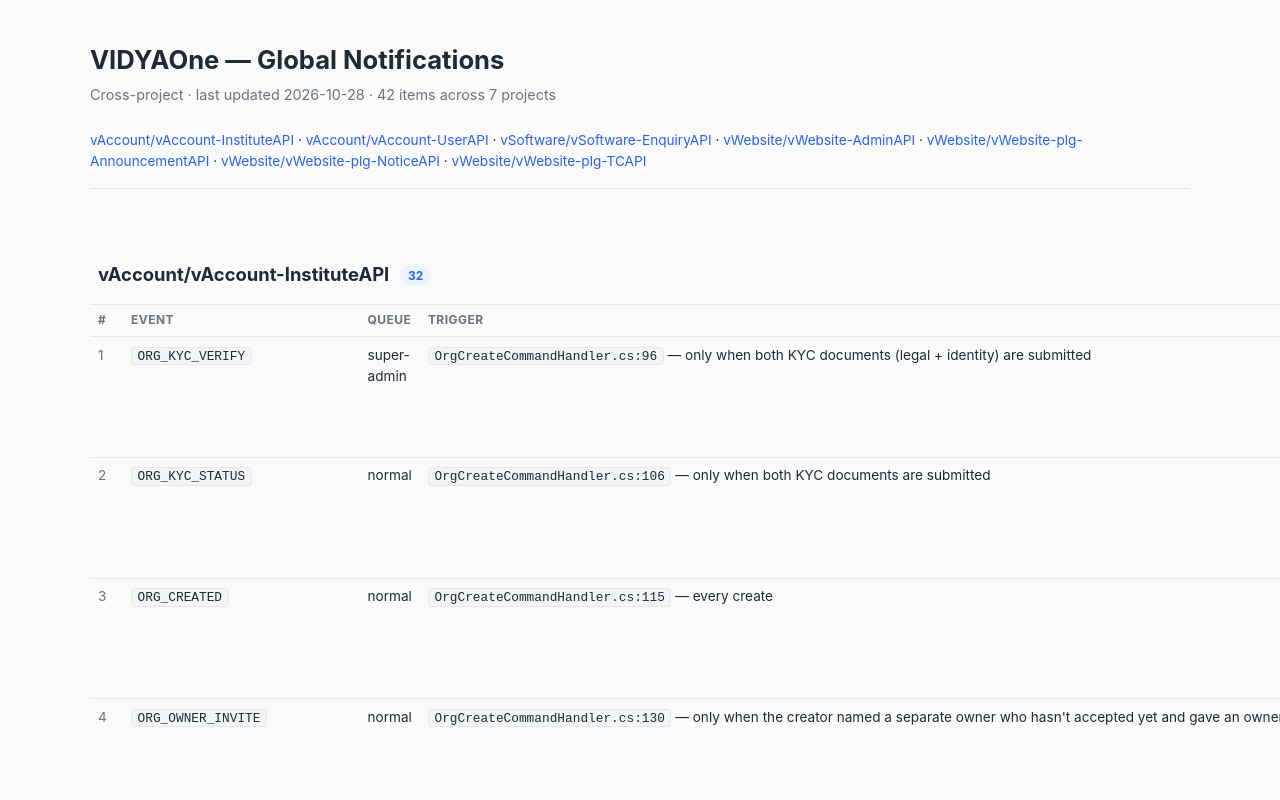
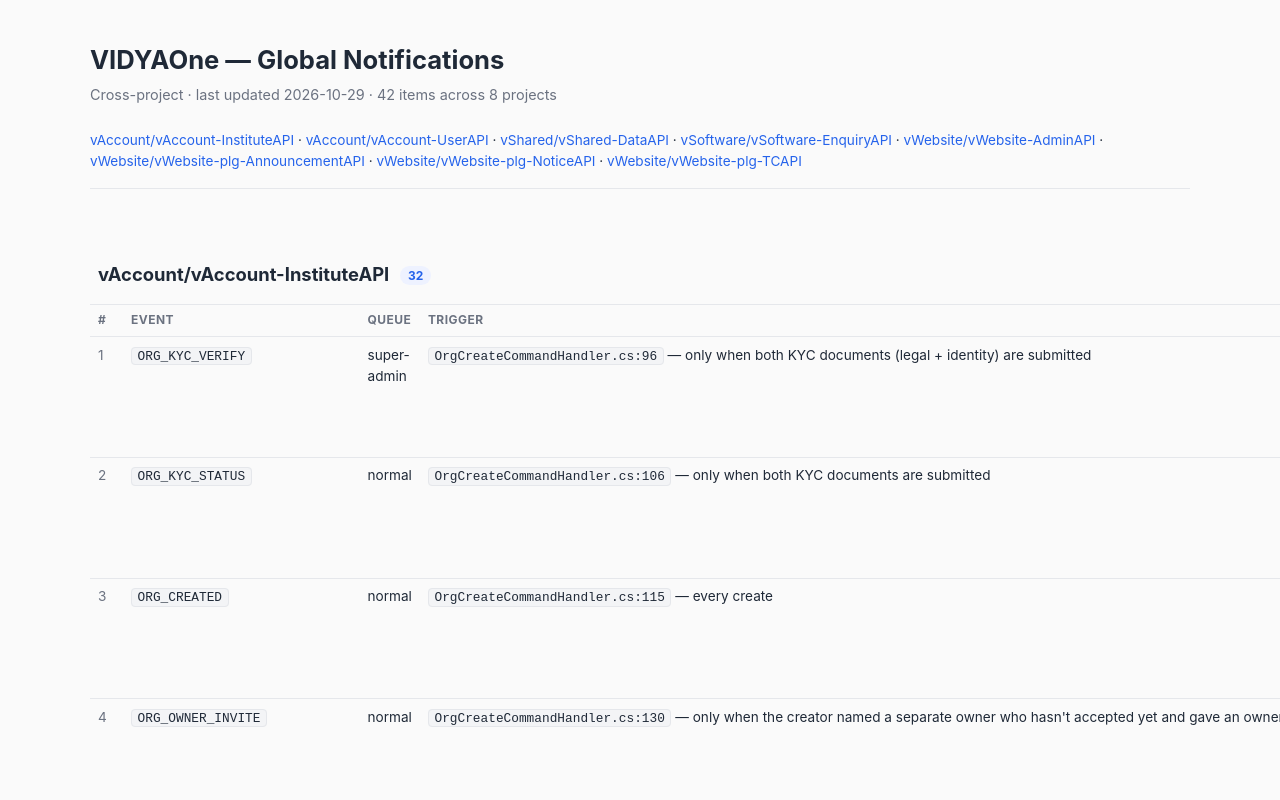
Before and after one commit to vidyaone/vone-docs, a plain HTML site: page global-notifications.html in a window 1280 px wide. Shown: the top 800 px of the page. Drawn offline with Linux system fonts and the light colour scheme.

Commit message:
Update global-notifications.html

```diff
--- a/global-notifications.html
+++ b/global-notifications.html
@@ -36,8 +36,8 @@
 <body>
 <div class="wrap">
   <h1>VIDYAOne — Global Notifications</h1>
-  <div class="meta">Cross-project · last updated 2026-10-28 · 42 items across 7 projects</div>
-  <div class="nav"><a href="#vAccount/vAccount-InstituteAPI">vAccount/vAccount-InstituteAPI</a> · <a href="#vAccount/vAccount-UserAPI">vAccount/vAccount-UserAPI</a> · <a href="#vSoftware/vSoftware-EnquiryAPI">vSoftware/vSoftware-EnquiryAPI</a> · <a href="#vWebsite/vWebsite-AdminAPI">vWebsite/vWebsite-AdminAPI</a> · <a href="#vWebsite/vWebsite-plg-AnnouncementAPI">vWebsite/vWebsite-plg-AnnouncementAPI</a> · <a href="#vWebsite/vWebsite-plg-NoticeAPI">vWebsite/vWebsite-plg-NoticeAPI</a> · <a href="#vWebsite/vWebsite-plg-TCAPI">vWebsite/vWebsite-plg-TCAPI</a></div>
+  <div class="meta">Cross-project · last updated 2026-10-29 · 42 items across 8 projects</div>
+  <div class="nav"><a href="#vAccount/vAccount-InstituteAPI">vAccount/vAccount-InstituteAPI</a> · <a href="#vAccount/vAccount-UserAPI">vAccount/vAccount-UserAPI</a> · <a href="#vShared/vShared-DataAPI">vShared/vShared-DataAPI</a> · <a href="#vSoftware/vSoftware-EnquiryAPI">vSoftware/vSoftware-EnquiryAPI</a> · <a href="#vWebsite/vWebsite-AdminAPI">vWebsite/vWebsite-AdminAPI</a> · <a href="#vWebsite/vWebsite-plg-AnnouncementAPI">vWebsite/vWebsite-plg-AnnouncementAPI</a> · <a href="#vWebsite/vWebsite-plg-NoticeAPI">vWebsite/vWebsite-plg-NoticeAPI</a> · <a href="#vWebsite/vWebsite-plg-TCAPI">vWebsite/vWebsite-plg-TCAPI</a></div>
   <table>
     <tr class="proj"><td colspan="6"><h2 id="vAccount/vAccount-InstituteAPI">vAccount/vAccount-InstituteAPI <span class="badge">32</span></h2></td></tr>
     <tr class="head"><th>#</th><th>Event</th><th>Queue</th><th>Trigger</th><th>Payload</th><th>Recipients</th></tr>
@@ -76,6 +76,8 @@
     <tr class="proj"><td colspan="6"><h2 id="vAccount/vAccount-UserAPI">vAccount/vAccount-UserAPI <span class="badge">1</span></h2></td></tr>
     <tr class="head"><th>#</th><th>Event</th><th>Queue</th><th>Trigger</th><th>Payload</th><th>Recipients</th></tr>
     <tr><td class=num>1</td><td><code>USER_PROFILE_UPDATED</code></td><td>normal</td><td class=loc><code>UserUpdateCommandHandler.cs:39</code> — every successful profile update</td><td>UserProfileUpdatedEventDTO: EmailUserTo=updated user's id, EmailTo=empty</td><td>the updated user</td></tr>
+    <tr class="proj"><td colspan="6"><h2 id="vShared/vShared-DataAPI">vShared/vShared-DataAPI <span class="badge">0</span></h2></td></tr>
+    <tr class="head"><th>#</th><th>Event</th><th>Queue</th><th>Trigger</th><th>Payload</th><th>Recipients</th></tr>
     <tr class="proj"><td colspan="6"><h2 id="vSoftware/vSoftware-EnquiryAPI">vSoftware/vSoftware-EnquiryAPI <span class="badge">0</span></h2></td></tr>
     <tr class="head"><th>#</th><th>Event</th><th>Queue</th><th>Trigger</th><th>Payload</th><th>Recipients</th></tr>
     <tr class="proj"><td colspan="6"><h2 id="vWebsite/vWebsite-AdminAPI">vWebsite/vWebsite-AdminAPI <span class="badge">5</span></h2></td></tr>
```
